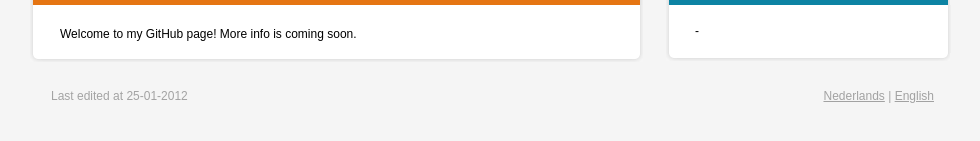
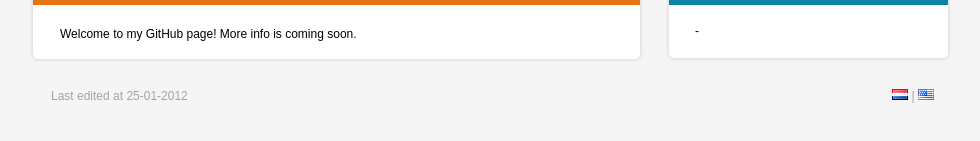
Before and after one commit to Arrjaan/arrjaan.github.com, a plain HTML site: page index.html in a window 1280 px wide. Shown: the part 159-300 px from the top of the page, without its empty margins (145-1125 px from the left). Drawn offline with Linux system fonts and the light colour scheme.

Commit message:
Vlag-iconen toegevoegd.

```diff
--- a/index.html
+++ b/index.html
@@ -41,7 +41,7 @@
 
 		<div id="footer">
 			<p class="left">Last edited at 25-01-2012</p>
-			<p class="right"><a href="#nl">Nederlands</a> | <a href="#en">English</a></p>
+			<p class="right"><a href="#nl"><img src="images/nl.png" alt="Nederlands" /></a> | <a href="#en"><img src="images/us.png" alt="English" /></a></p>
 			<br />
 			<br />
 		</div>
```
Also changed, not shown: images/nl.png (added), images/us.png (added), 1 other file.
